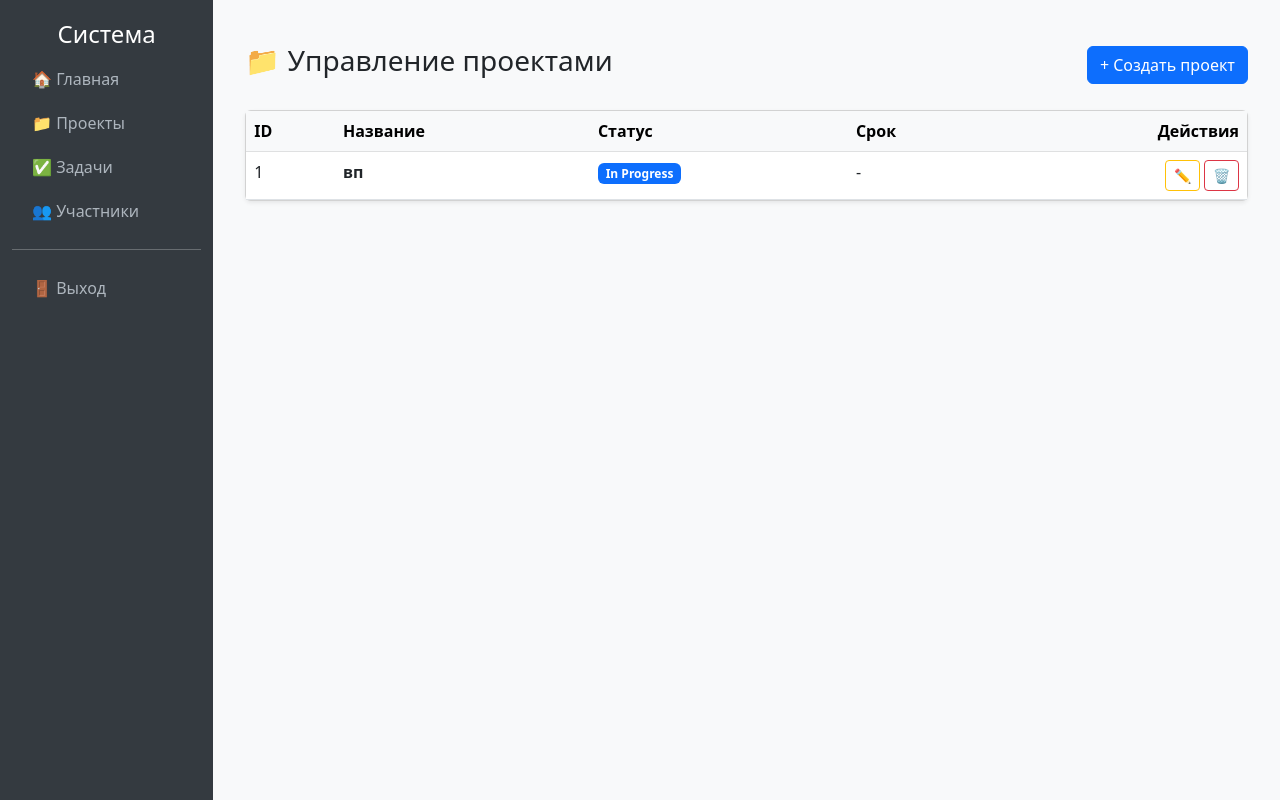
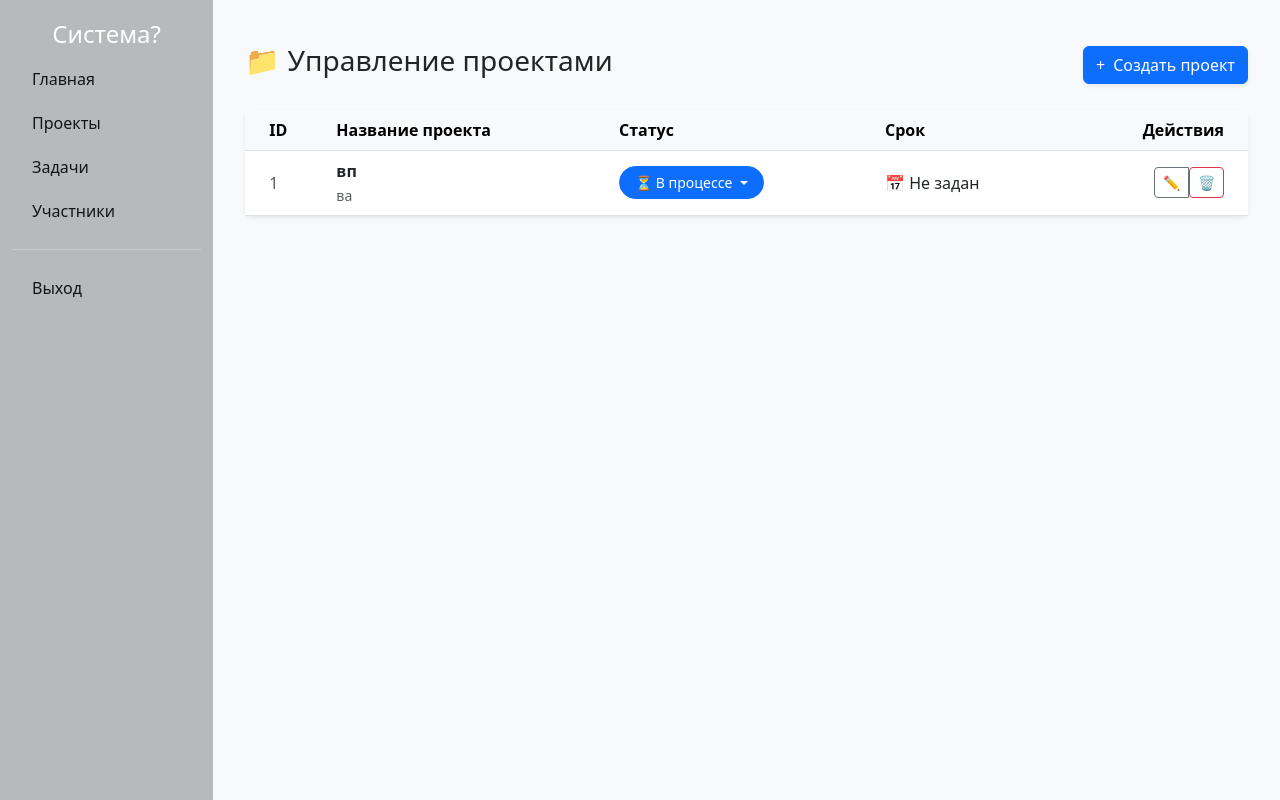
Before and after one commit to Alika443/diplom, a FastAPI app: page /projects in a window 1280 px wide. Run offline with FastAPI, Linux system fonts and the light colour scheme.

Commit message:
изменение цвета боковой панели

```diff
--- a/app/main.py
+++ b/app/main.py
@@ -101,3 +101,16 @@ async def update_project(
             project.deadline = datetime.strptime(deadline, '%Y-%m-%d')
         db.commit()
     return responses.RedirectResponse(url="/projects", status_code=303)
+
+
+@app.post("/projects/update-status/{project_id}")
+async def update_status(
+    project_id: int,
+    status: str = Form(...),
+    db: Session = Depends(get_db)
+):
+    project = db.query(Project).filter(Project.id == project_id).first()
+    if project:
+        project.status = status
+        db.commit()
+    return responses.RedirectResponse(url="/projects", status_code=303)
--- a/templates/base.html
+++ b/templates/base.html
@@ -7,9 +7,9 @@
     <link href="https://cdn.jsdelivr.net/npm/bootstrap@5.3.0/dist/css/bootstrap.min.css" rel="stylesheet">
     <style>
         body { background-color: #f8f9fa; }
-        .sidebar { min-height: 100vh; background: #343a40; color: white; padding-top: 20px; }
-        .sidebar a { color: #adb5bd; text-decoration: none; display: block; padding: 10px 20px; }
-        .sidebar a:hover { background: #495057; color: white; }
+        .sidebar { min-height: 100vh; background: #b7b9bc; color: white; padding-top: 20px; }
+        .sidebar a { color: #151516; text-decoration: none; display: block; padding: 10px 20px; }
+        .sidebar a:hover { background: #b7b9bc; color: white; }
         .content { padding: 20px; }
     </style>
 </head>
@@ -17,13 +17,13 @@
     <div class="container-fluid">
         <div class="row">
             <nav class="col-md-2 d-none d-md-block sidebar">
-                <h4 class="text-center">Система</h4>
-                <a href="/">🏠 Главная</a>
-                <a href="/projects">📁 Проекты</a>
-                <a href="/tasks">✅ Задачи</a>
-                <a href="/users">👥 Участники</a>
+                <h4 class="text-center">Система?</h4>
+                <a href="/">Главная</a>
+                <a href="/projects">Проекты</a>
+                <a href="/tasks">Задачи</a>
+                <a href="/users">Участники</a>
                 <hr>
-                <a href="/logout">🚪 Выход</a>
+                <a href="/logout">Выход</a>
             </nav>
             <main class="col-md-10 content">
                 {% block content %}{% endblock %}
--- a/templates/projects.html
+++ b/templates/projects.html
@@ -1,41 +1,87 @@
 {% extends "base.html" %}
 
 {% block content %}
+<style>
+    /* Красивые стили для статусов */
+    .dropdown-toggle {
+        font-weight: 500;
+        padding: 5px 15px;
+        transition: all 0.2s;
+    }
+    .dropdown-item.active {
+        background-color: #b7b9bc !important;
+    }
+    .status-pill {
+        min-width: 120px;
+    }
+</style>
+
 <div class="container-fluid py-4">
     <div class="d-flex justify-content-between align-items-center mb-4">
         <h1 class="h3">📁 Управление проектами</h1>
-        <button type="button" class="btn btn-primary" data-bs-toggle="modal" data-bs-target="#addProjectModal">+ Создать проект</button>
+        <button type="button" class="btn btn-primary shadow-sm" data-bs-toggle="modal" data-bs-target="#addProjectModal">
+            <span class="me-1">+</span> Создать проект
+        </button>
     </div>
 
-    <div class="card shadow-sm">
+    <div class="card shadow-sm border-0">
         <div class="card-body p-0">
-            <table class="table table-hover mb-0">
+            <table class="table table-hover align-middle mb-0">
                 <thead class="table-light">
                     <tr>
-                        <th>ID</th>
-                        <th>Название</th>
+                        <th class="ps-4">ID</th>
+                        <th>Название проекта</th>
                         <th>Статус</th>
                         <th>Срок</th>
-                        <th class="text-end">Действия</th>
+                        <th class="text-end pe-4">Действия</th>
                     </tr>
                 </thead>
                 <tbody>
                     {% for project in projects %}
                     <tr>
-                        <td>{{ project.id }}</td>
-                        <td><strong>{{ project.title }}</strong></td>
+                        <td class="ps-4 text-muted">{{ project.id }}</td>
                         <td>
-                            <span class="badge {% if project.status == 'Done' %}bg-success{% else %}bg-primary{% endif %}">
-                                {{ project.status }}
+                            <div class="fw-bold">{{ project.title }}</div>
+                            <small class="text-muted">{{ project.description or 'Нет описания' }}</small>
+                        </td>
+                        <td>
+                            <div class="dropdown">
+                                <button class="btn btn-sm dropdown-toggle rounded-pill status-pill {% if project.status == 'Done' %}btn-success text-white{% elif project.status == 'In Progress' %}btn-primary text-white{% else %}btn-secondary{% endif %}"
+                                        type="button" data-bs-toggle="dropdown">
+                                    {% if project.status == 'In Progress' %}⏳ В процессе{% elif project.status == 'Done' %}✅ Завершено{% else %}{{ project.status }}{% endif %}
+                                </button>
+                                <ul class="dropdown-menu shadow-sm">
+                                    <li>
+                                        <form action="/projects/update-status/{{ project.id }}" method="post">
+                                            <input type="hidden" name="status" value="In Progress">
+                                            <button type="submit" class="dropdown-item d-flex justify-content-between {% if project.status == 'In Progress' %}active{% endif %}">
+                                                В процессе 🔵
+                                            </button>
+                                        </form>
+                                    </li>
+                                    <li>
+                                        <form action="/projects/update-status/{{ project.id }}" method="post">
+                                            <input type="hidden" name="status" value="Done">
+                                            <button type="submit" class="dropdown-item d-flex justify-content-between {% if project.status == 'Done' %}active{% endif %}">
+                                                Завершено 🟢
+                                            </button>
+                                        </form>
+                                    </li>
+                                </ul>
+                            </div>
+                        </td>
+                        <td>
+                            <span class="text-nowrap">
+                                📅 {{ project.deadline.strftime('%d.%m.%Y') if project.deadline else 'Не задан' }}
                             </span>
                         </td>
-                        <td>{{ project.deadline.strftime('%d.%m.%Y') if project.deadline else '-' }}</td>
-                        <td class="text-end">
-                            <button class="btn btn-sm btn-outline-warning" data-bs-toggle="modal" data-bs-target="#editModal{{ project.id }}">✏️</button>
-
-                            <form action="/projects/delete/{{ project.id }}" method="post" style="display:inline;">
-                                <button type="submit" class="btn btn-sm btn-outline-danger" onclick="return confirm('Удалить проект?')">🗑️</button>
-                            </form>
+                        <td class="text-end pe-4">
+                            <div class="btn-group">
+                                <button class="btn btn-sm btn-outline-secondary" data-bs-toggle="modal" data-bs-target="#editModal{{ project.id }}" title="Редактировать">✏️</button>
+                                <form action="/projects/delete/{{ project.id }}" method="post" onsubmit="return confirm('Вы уверены, что хотите удалить проект?')">
+                                    <button type="submit" class="btn btn-sm btn-outline-danger" title="Удалить">🗑️</button>
+                                </form>
+                            </div>
                         </td>
                     </tr>
 
@@ -43,27 +89,30 @@
                         <div class="modal-dialog">
                             <div class="modal-content">
                                 <form action="/projects/update/{{ project.id }}" method="post">
-                                    <div class="modal-header"><h5 class="modal-title">Редактировать</h5></div>
+                                    <div class="modal-header">
+                                        <h5 class="modal-title">Настройки проекта #{{ project.id }}</h5>
+                                        <button type="button" class="btn-close" data-bs-dismiss="modal"></button>
+                                    </div>
                                     <div class="modal-body">
                                         <div class="mb-3">
-                                            <label class="form-label">Название</label>
+                                            <label class="form-label fw-bold">Название</label>
                                             <input type="text" name="title" class="form-control" value="{{ project.title }}" required>
                                         </div>
                                         <div class="mb-3">
-                                            <label class="form-label">Статус</label>
+                                            <label class="form-label fw-bold">Статус</label>
                                             <select name="status" class="form-select">
-                                                <option value="In Progress" {% if project.status == 'In Progress' %}selected{% endif %}>В разработке</option>
-                                                <option value="Done" {% if project.status == 'Done' %}selected{% endif %}>Завершен</option>
+                                                <option value="In Progress" {% if project.status == 'In Progress' %}selected{% endif %}>В процессе</option>
+                                                <option value="Done" {% if project.status == 'Done' %}selected{% endif %}>Завершено</option>
                                             </select>
                                         </div>
                                         <div class="mb-3">
-                                            <label class="form-label">Срок выполнения</label>
+                                            <label class="form-label fw-bold">Крайний срок (Deadline)</label>
                                             <input type="date" name="deadline" class="form-control" value="{{ project.deadline.strftime('%Y-%m-%d') if project.deadline else '' }}">
                                         </div>
                                     </div>
                                     <div class="modal-footer">
-                                        <button type="button" class="btn btn-secondary" data-bs-dismiss="modal">Отмена</button>
-                                        <button type="submit" class="btn btn-primary">Сохранить</button>
+                                        <button type="button" class="btn btn-light" data-bs-dismiss="modal">Отмена</button>
+                                        <button type="submit" class="btn btn-primary">Сохранить изменения</button>
                                     </div>
                                 </form>
                             </div>
@@ -78,21 +127,25 @@
 
 <div class="modal fade" id="addProjectModal" tabindex="-1">
     <div class="modal-dialog">
-        <div class="modal-content">
+        <div class="modal-content text-start">
             <form action="/projects/create" method="post">
-                <div class="modal-header"><h5 class="modal-title">Новый проект</h5></div>
+                <div class="modal-header">
+                    <h5 class="modal-title">✨ Новый проект</h5>
+                    <button type="button" class="btn-close" data-bs-dismiss="modal"></button>
+                </div>
                 <div class="modal-body">
                     <div class="mb-3">
-                        <label class="form-label">Название</label>
-                        <input type="text" name="title" class="form-control" required>
+                        <label class="form-label">Название проекта</label>
+                        <input type="text" name="title" class="form-control" placeholder="Напр: Разработка сайта" required>
                     </div>
                     <div class="mb-3">
                         <label class="form-label">Описание</label>
-                        <textarea name="description" class="form-control"></textarea>
+                        <textarea name="description" class="form-control" rows="3"></textarea>
                     </div>
                 </div>
                 <div class="modal-footer">
-                    <button type="submit" class="btn btn-primary">Создать</button>
+                    <button type="button" class="btn btn-light" data-bs-dismiss="modal">Закрыть</button>
+                    <button type="submit" class="btn btn-primary px-4">Создать</button>
                 </div>
             </form>
         </div>
```
Also changed, not shown: sql_app.db.
